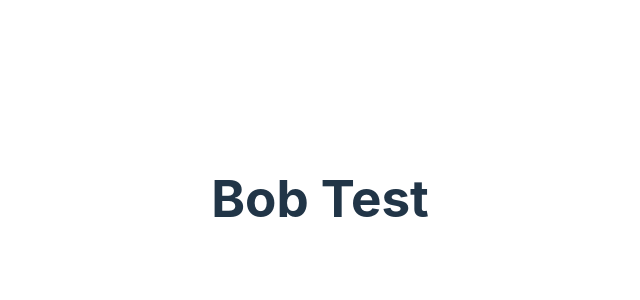
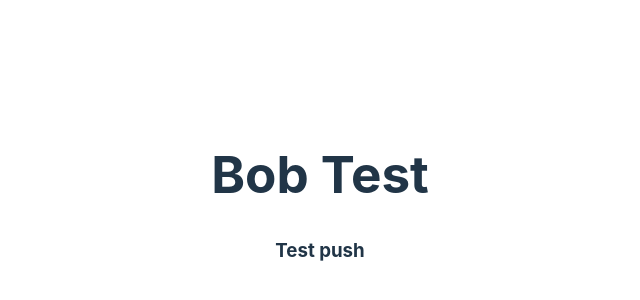
Before and after one commit to 3D-Coded/ViteTest, a React (Vite) app: page / in a window 1280 px wide. Shown: the part 202-502 px from the top of the page, without its empty margins (320-960 px from the left). Built offline with nearby package versions, Linux system fonts and the light colour scheme.

Commit message:
testing push

```diff
--- a/src/App.jsx
+++ b/src/App.jsx
@@ -4,6 +4,11 @@ function App() {
   return (
     <>
       <h1>Bob Test</h1>
+      <section>
+        <div>
+          <h3>Test push</h3>
+        </div>
+      </section>
     </>
   );
 }
```
